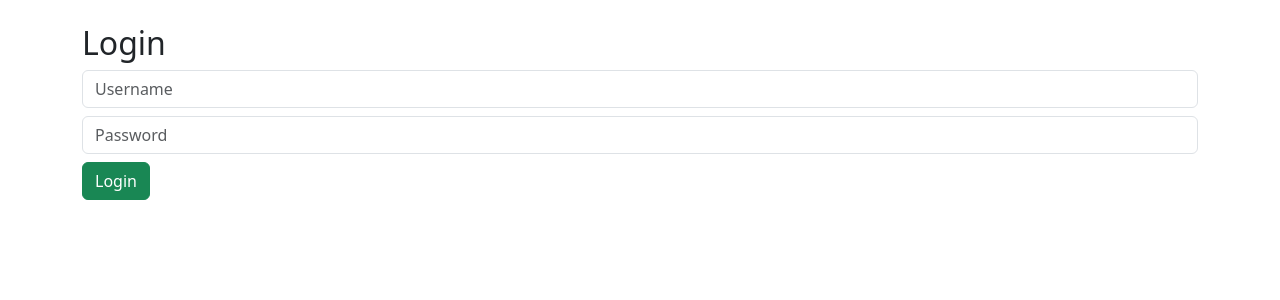
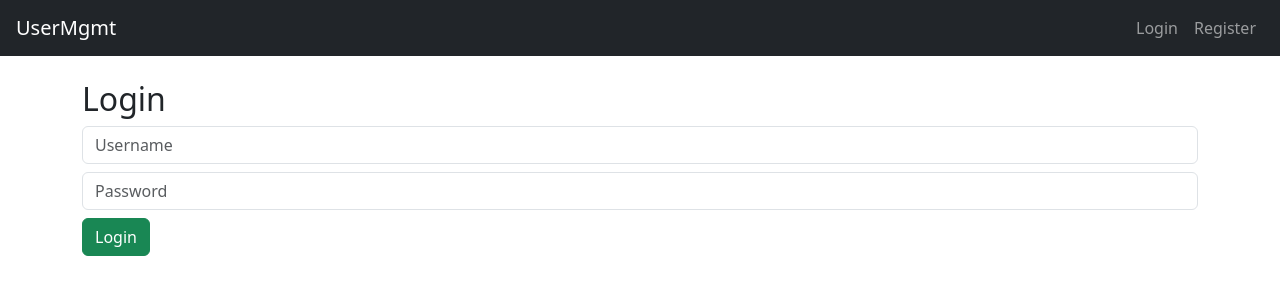
Before and after one commit to Zambagarrah/Fullstack-User-Management-System, a React (Vite) app in the folder frontend/: page /login in a window 1280 px wide. Shown: the top 300 px of the page. Built offline with nearby package versions, Linux system fonts and the light colour scheme.

Commit message:
feat: add responsive Bootstrap navbar with logout and auth-aware links

```diff
--- a/frontend/src/App.jsx
+++ b/frontend/src/App.jsx
@@ -11,9 +11,12 @@ import Profile from './pages/Profile';
 
 import PrivateRoute from './utils/PrivateRoute';
 
+import Navbar from './components/Navbar';
+
 const App = () => {
   return (
     <>
+      <Navbar />
       <Routes>
         <Route path="/login" element={<Login />} />
         <Route path="/register" element={<Register />} />
--- /dev/null
+++ b/frontend/src/components/Navbar.jsx
@@ -0,0 +1,48 @@
+import React from 'react';
+import { Link, useNavigate } from 'react-router-dom';
+import { useAuth } from '../context/AuthContext';
+
+const Navbar = () => {
+  const { user, logoutUser } = useAuth();
+  const navigate = useNavigate();
+
+  const handleLogout = () => {
+    logoutUser();
+    navigate('/login');
+  };
+
+  return (
+    <nav className="navbar navbar-expand-lg navbar-dark bg-dark px-3">
+      <Link className="navbar-brand" to="/">UserMgmt</Link>
+
+      <div className="collapse navbar-collapse">
+        <ul className="navbar-nav ms-auto">
+          {user ? (
+            <>
+              <li className="nav-item">
+                <Link className="nav-link" to="/profile">Profile</Link>
+              </li>
+              <li className="nav-item">
+                <Link className="nav-link" to="/dashboard">Dashboard</Link>
+              </li>
+              <li className="nav-item">
+                <button className="btn btn-outline-light ms-2" onClick={handleLogout}>Logout</button>
+              </li>
+            </>
+          ) : (
+            <>
+              <li className="nav-item">
+                <Link className="nav-link" to="/login">Login</Link>
+              </li>
+              <li className="nav-item">
+                <Link className="nav-link" to="/register">Register</Link>
+              </li>
+            </>
+          )}
+        </ul>
+      </div>
+    </nav>
+  );
+};
+
+export default Navbar;
```
Also changed, not shown: 1 other file (tests, documents, lock files or other folders).
